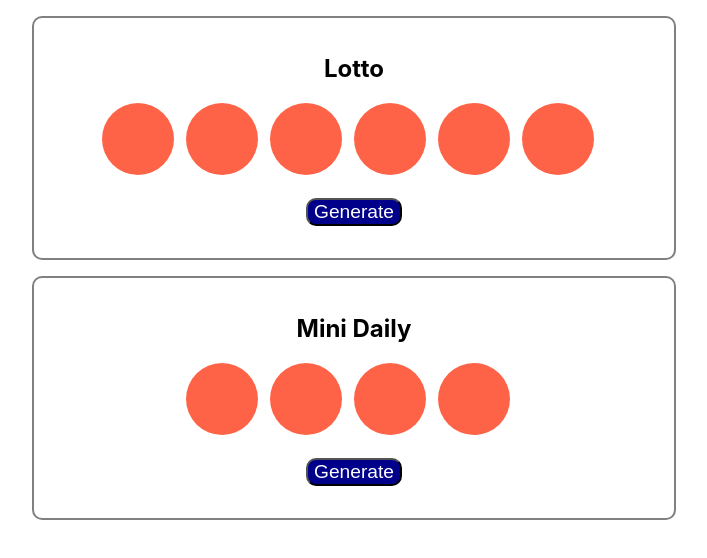
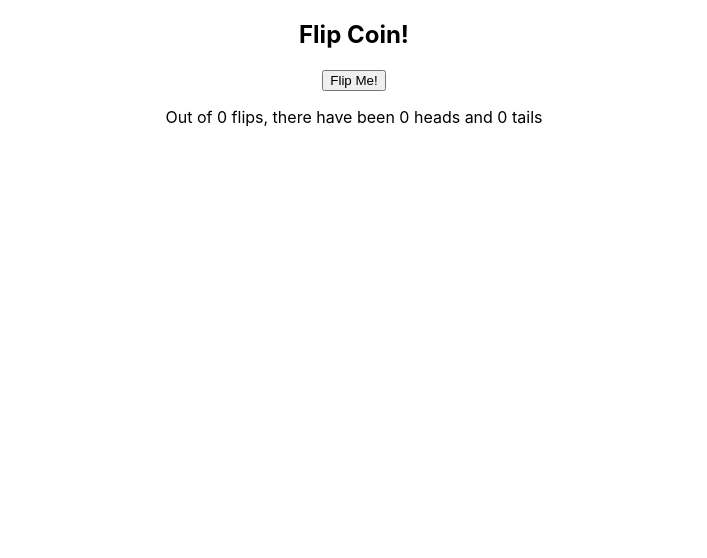
Before and after one commit to brettmadrid/scorekeeper, a React (Create React App) app: page / in a window 1280 px wide. Shown: the top 558 px of the page, without its empty margins (286-993 px from the left). Built offline with nearby package versions, Linux system fonts and the light colour scheme.

Commit message:
mvp for coin flipper

```diff
--- a/src/App.js
+++ b/src/App.js
@@ -1,12 +1,13 @@
-import Lottery from './Lottery';
+import CoinContainer from './CoinContainer';
 
 function App() {
   return (
     <div className='App'>
       {/* <Scorekeeper /> */}
       {/* <IconList /> */}
-      <Lottery />
-      <Lottery title='Mini Daily' maxBalls={4} maxNum={10} />
+      {/* <Lottery />
+      <Lottery title='Mini Daily' maxBalls={4} maxNum={10} /> */}
+      <CoinContainer />
     </div>
   );
 }
--- /dev/null
+++ b/src/Coin.css
@@ -0,0 +1,4 @@
+.Coin img {
+  width: 200px;
+  height: 200px;
+}
--- /dev/null
+++ b/src/Coin.js
@@ -0,0 +1,12 @@
+import React from 'react';
+import './Coin.css';
+
+const Coin = props => {
+  return (
+    <div className='Coin'>
+      <img src={props.info.imgSrc} alt={props.info.side}></img>
+    </div>
+  );
+};
+
+export default Coin;
--- /dev/null
+++ b/src/CoinContainer.js
@@ -0,0 +1,54 @@
+import React, { Component } from 'react';
+import Coin from './Coin';
+import { choice } from './helper';
+
+export class CoinContainer extends Component {
+  static defaultProps = {
+    coins: [
+      { side: 'heads', imgSrc: 'https://tinyurl.com/react-coin-heads-jpg' },
+      { side: 'tails', imgSrc: 'https://tinyurl.com/react-coin-tail-jpg' },
+    ],
+  };
+  constructor(props) {
+    super(props);
+
+    this.state = {
+      currCoin: null,
+      nFlips: 0,
+      nHeads: 0,
+      nTails: 0,
+    };
+  }
+
+  flipCoin = e => {
+    const newCoin = choice(this.props.coins);
+    this.setState(st => {
+      return {
+        currCoin: newCoin,
+        nFlips: st.nFlips + 1,
+        nHeads: st.nHeads + (newCoin.side === 'heads' ? 1 : 0),
+        nTails: st.nTails + (newCoin.side === 'tails' ? 1 : 0),
+      };
+    });
+  };
+
+  handleClick = () => {
+    this.flipCoin();
+  };
+
+  render() {
+    return (
+      <div className='CoinContainer'>
+        <h2>Flip Coin!</h2>
+        {this.state.currCoin && <Coin info={this.state.currCoin} />}
+        <button onClick={this.handleClick}>Flip Me!</button>
+        <p>
+          Out of {this.state.nFlips} flips, there have been {this.state.nHeads}{' '}
+          heads and {this.state.nTails} tails
+        </p>
+      </div>
+    );
+  }
+}
+
+export default CoinContainer;
--- /dev/null
+++ b/src/helper.js
@@ -0,0 +1,6 @@
+function choice(arr) {
+  let randomIndex = Math.floor(Math.random() * arr.length);
+  return arr[randomIndex];
+}
+
+export { choice };
```
